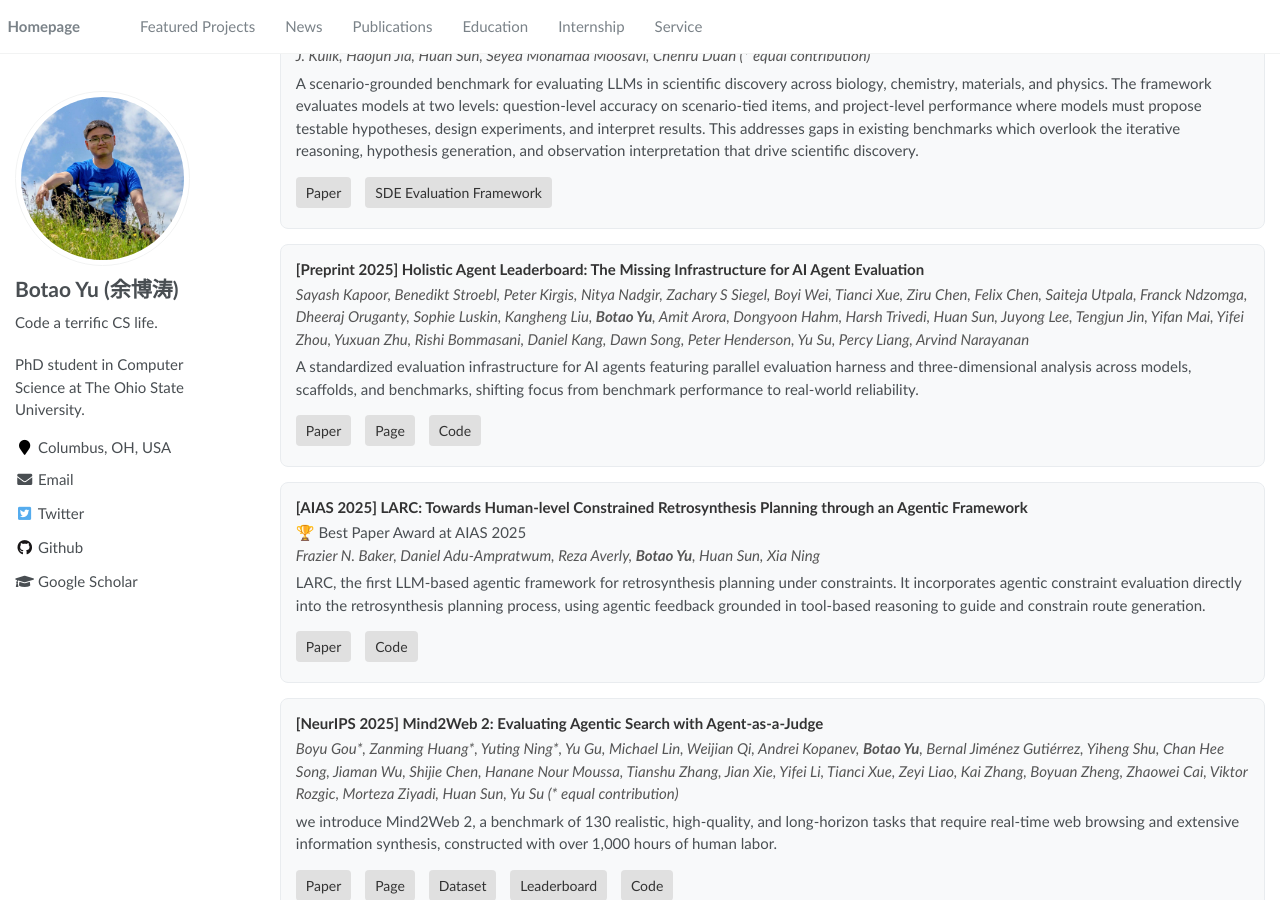
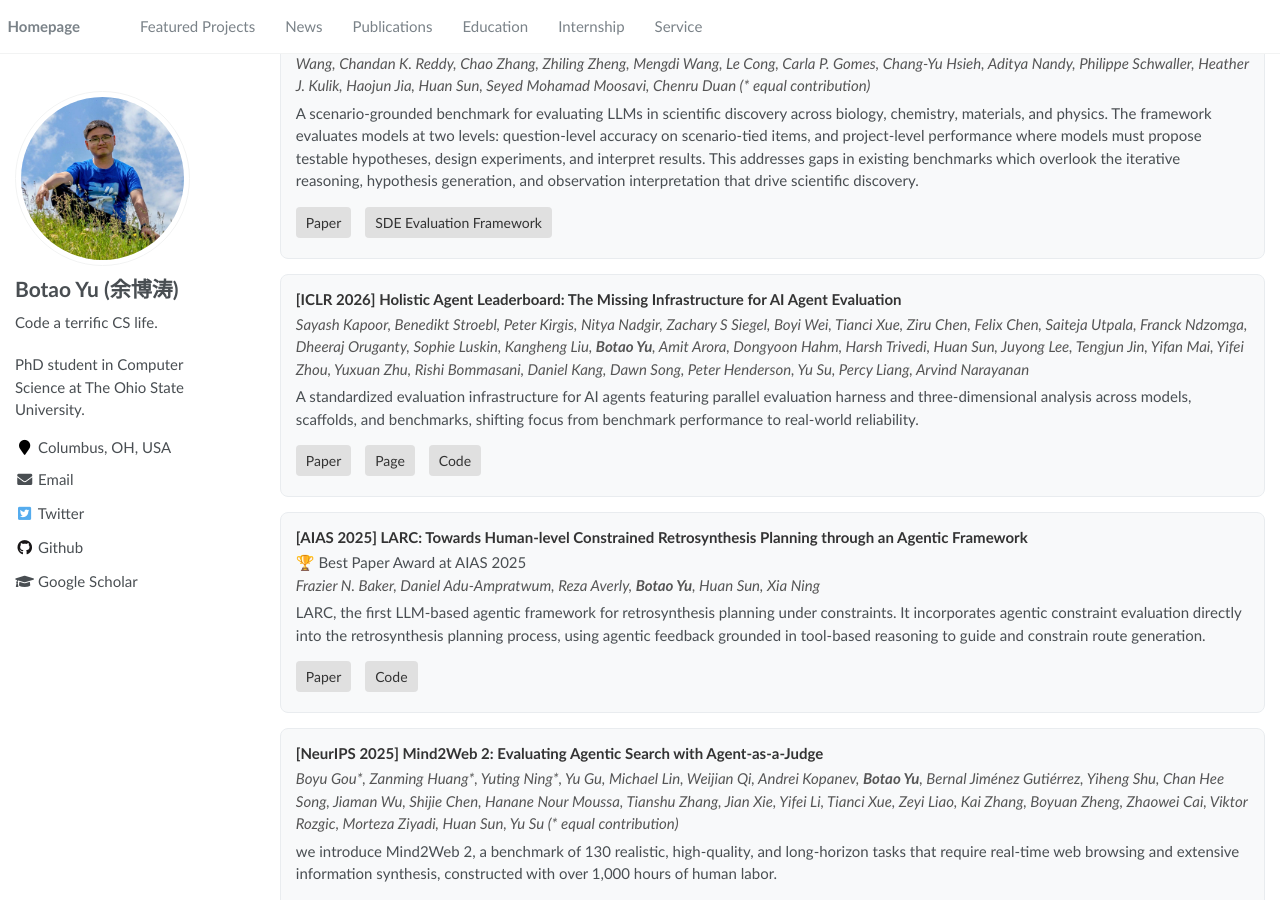
Before and after one commit to btyu/btyu.github.io, a Jekyll site: the page built from _pages/about.md, in a window 1280 px wide and 900 px high, scrolled down 2609 px. Built offline with Jekyll 4.4.1, drawn with Linux system fonts in a browser that asks for light colours; some of the changed text lies outside the part shown.

Commit message:
Update for ICLR26

```diff
--- a/_pages/about.md
+++ b/_pages/about.md
@@ -113,6 +113,7 @@ I also have experience in natural language processing, information extraction, m
 </div>
 
 # 🔥 News
+- 2026.01: Our paper [Holistic Agent Leaderboard (HAL)](#pub-hal) is accepted to ICLR 2026 🎉.
 - 2025.12: Check out our new preprint [SAGA](#pub-saga), an autonomous agent framework that automates objective function design for scientific discovery through a bi-level architecture.
 - 2025.12: Check out our new preprint [Scientific Discovery Evaluation (SDE)](#pub-sde), a scenario-grounded benchmark for evaluating LLMs in scientific discovery across biology, chemistry, materials, and physics.
 - 2025.10: Check out our new preprint [Holistic Agent Leaderboard (HAL)](#pub-hal), addressing key challenges in AI agent evaluation through standardized evaluation harness and three-dimensional analysis across models, scaffolds, and benchmarks.
@@ -186,7 +187,7 @@ I also have experience in natural language processing, information extraction, m
 
     <span class='anchor' id='pub-hal'></span>
     <li class="publication" data-keywords="agent benchmark nlp" data-first-author="false">
-      <h3>[Preprint 2025] Holistic Agent Leaderboard: The Missing Infrastructure for AI Agent Evaluation</h3>
+      <h3>[ICLR 2026] Holistic Agent Leaderboard: The Missing Infrastructure for AI Agent Evaluation</h3>
       <div class="authors">Sayash Kapoor, Benedikt Stroebl, Peter Kirgis, Nitya Nadgir, Zachary S Siegel, Boyi Wei, Tianci Xue, Ziru Chen, Felix Chen, Saiteja Utpala, Franck Ndzomga, Dheeraj Oruganty, Sophie Luskin, Kangheng Liu, <strong>Botao Yu</strong>, Amit Arora, Dongyoon Hahm, Harsh Trivedi, Huan Sun, Juyong Lee, Tengjun Jin, Yifan Mai, Yifei Zhou, Yuxuan Zhu, Rishi Bommasani, Daniel Kang, Dawn Song, Peter Henderson, Yu Su, Percy Liang, Arvind Narayanan</div>
       <div class="description">A standardized evaluation infrastructure for AI agents featuring parallel evaluation harness and three-dimensional analysis across models, scaffolds, and benchmarks, shifting focus from benchmark performance to real-world reliability.</div>
       <div class="links">
@@ -407,6 +408,7 @@ I also have experience in natural language processing, information extraction, m
 
 # 💻 Service
 
+- 2026: Reviewer for COLM 2026
 - 2025: Reviewer for ARR 2025 (Feb., May, July, Oct.), COLM 2025, NeurIPS 2025 SEA Workshop, ICLR 2026
 - 2024: Reviewer for ICLR 2025, ARR 2024 (Dec.), AAAI 2025 AI4Research Workshop
 
@@ -419,7 +421,7 @@ I also have experience in natural language processing, information extraction, m
 
 <div class="micro-text">Psst! 🔍 Kudos on your keen eye! Didn't expect anyone to notice this microscopic text. Since you've ventured this far, fancy embarking on a friendship adventure?</div>
 
-*Last updated: Dec 31, 2025*
+*Last updated: Jan 29, 2026*
 
 <style>
   #publications ul {
```
